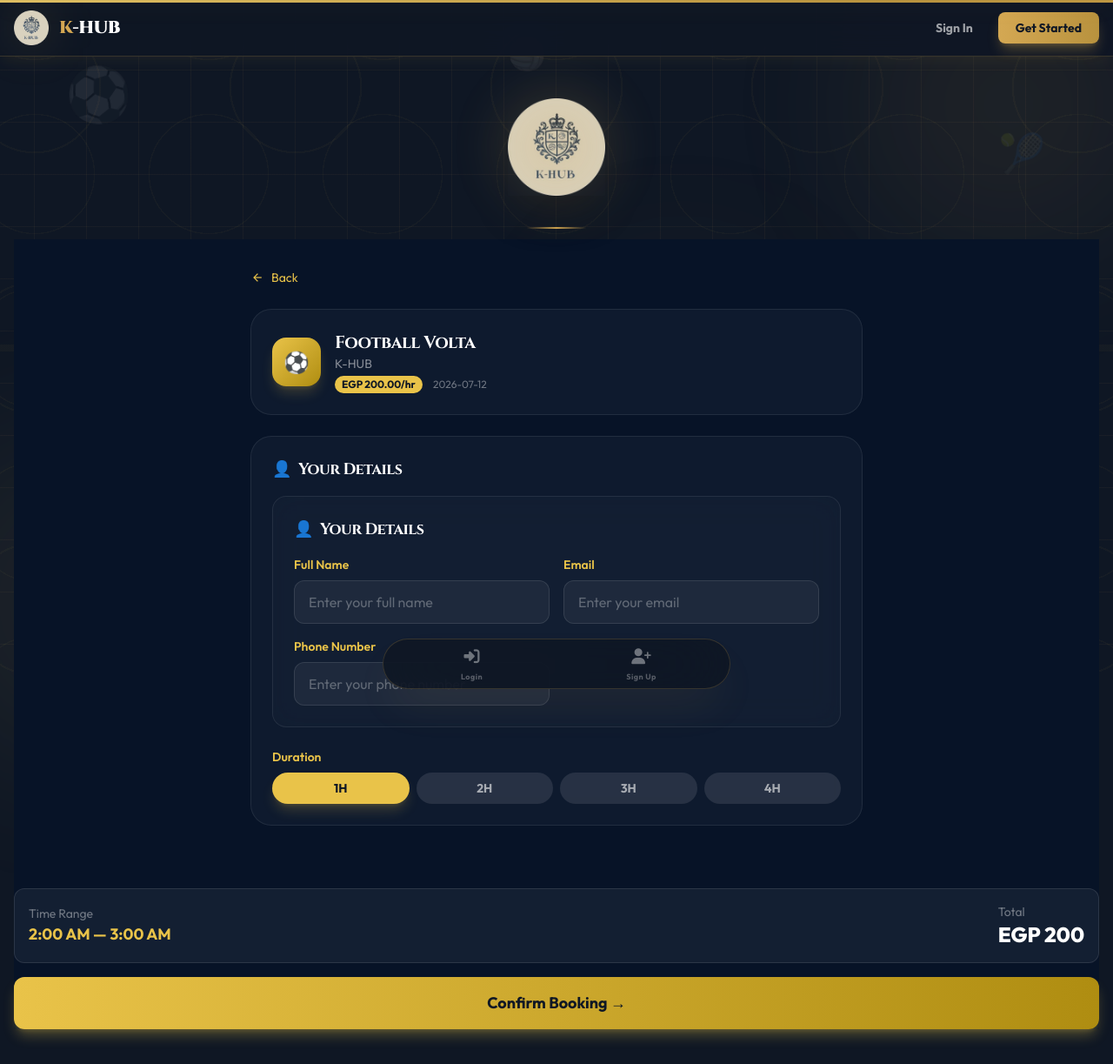
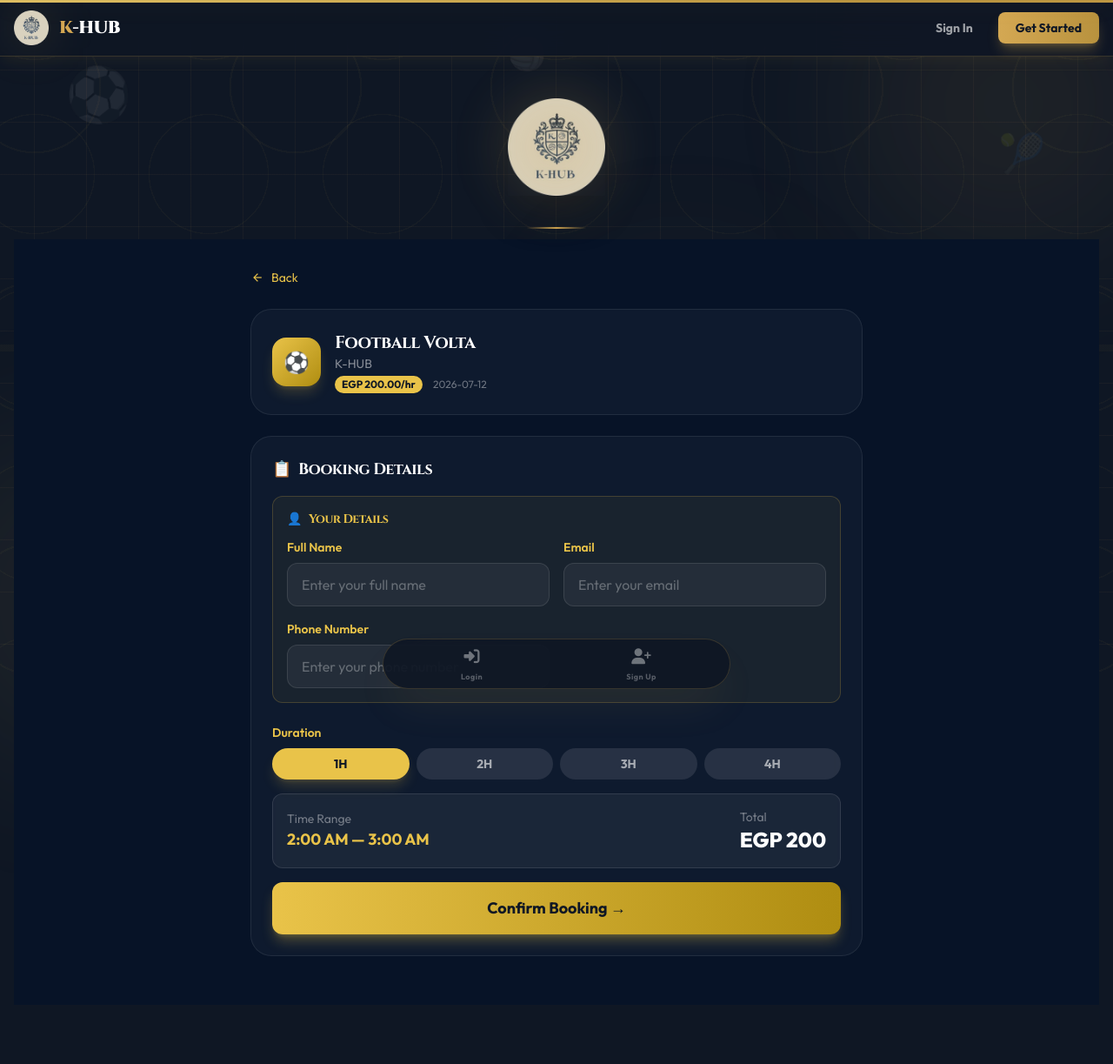
Before and after one commit to saifhathout/booking, a Django app: a page that uses booking/templates/booking/book_slot.html in a window 1280 px wide. Shown: the top 1223 px of the page at 87% size. After the commit the page ends 1099 px from the top, so only its background shows below. Run offline with Django 5.2, Linux system fonts and the light colour scheme; data comes from the database, SQL or seed files in the repository; data that the repository does not hold is empty; some libraries are stand-ins or nearby versions.

Commit message:
fix slots1

```diff
--- a/booking/templates/booking/book_slot.html
+++ b/booking/templates/booking/book_slot.html
@@ -38,22 +38,21 @@
             </div>
         </div>
 
-        <!-- ✅ Guest Data Form -->
+        <!-- ✅ Form -->
         <div class="glass-card rounded-2xl md:rounded-3xl p-4 md:p-6 mb-6 border border-[#e9c349]/20">
             <h3 class="text-lg font-bold text-white mb-4 flex items-center gap-2">
-                <span class="text-[#e9c349]">👤</span> Your Details
+                <span class="text-[#e9c349]">📋</span> Booking Details
             </h3>
 
             <form method="post" id="booking-form">
                 {% csrf_token %}
 
+                <!-- ✅ 1. بيانات الضيف (لغير المسجلين بس) -->
                 {% if not user.is_authenticated %}
-    <!-- ✅ فورم بيانات الضيف (يظهر للغير مسجلين بس) -->
-    <div class="glass-card rounded-2xl p-4 md:p-6 mb-6 border border-[#e9c349]/20">
-        <h3 class="text-lg font-bold text-white mb-4 flex items-center gap-2">
-            <span class="text-[#e9c349]">👤</span> Your Details
-        </h3>
-
+                    <div class="mb-6 p-4 rounded-xl bg-[#e9c349]/5 border border-[#e9c349]/20">
+                        <h4 class="text-sm font-bold text-[#e9c349] mb-3 flex items-center gap-2">
+                            <span>👤</span> Your Details
+                        </h4>
                         <div class="grid grid-cols-1 md:grid-cols-2 gap-4">
                             <div>
                                 <label class="block text-sm font-semibold text-[#e9c349] mb-2">Full Name</label>
@@ -87,6 +86,9 @@
                         </div>
                     </div>
                 {% endif %}
+
+                <!-- ✅ 2. المدة (للمسجلين والضيوف) -->
+                <div class="mb-4">
                     <label class="block text-sm font-semibold text-[#e9c349] mb-2">Duration</label>
                     <div class="flex gap-2" id="duration-buttons">
                         <button type="button" data-duration="1"
@@ -108,9 +110,8 @@
                     </div>
                     <input type="hidden" name="duration" id="selected-duration" value="1">
                 </div>
-                </div>
 
-                <!-- Summary -->
+                <!-- ✅ 3. Summary -->
                 <div class="mt-4 p-4 rounded-xl bg-white/5 border border-white/10">
                     <div class="flex justify-between items-center">
                         <div>
@@ -128,7 +129,7 @@
                     </div>
                 </div>
 
-                <!-- Submit -->
+                <!-- ✅ 4. Submit -->
                 <button type="submit"
                         class="w-full mt-4 bg-gradient-to-r from-[#e9c349] to-[#af8d11] hover:from-[#ffe088] hover:to-[#e9c349] text-[#0f1724] font-bold py-3 md:py-4 rounded-xl transition shadow-lg shadow-[#e9c349]/30 hover:shadow-[#e9c349]/50 text-sm md:text-lg">
                     Confirm Booking →
```
Lines whose indentation alone changed are shown as unchanged.
